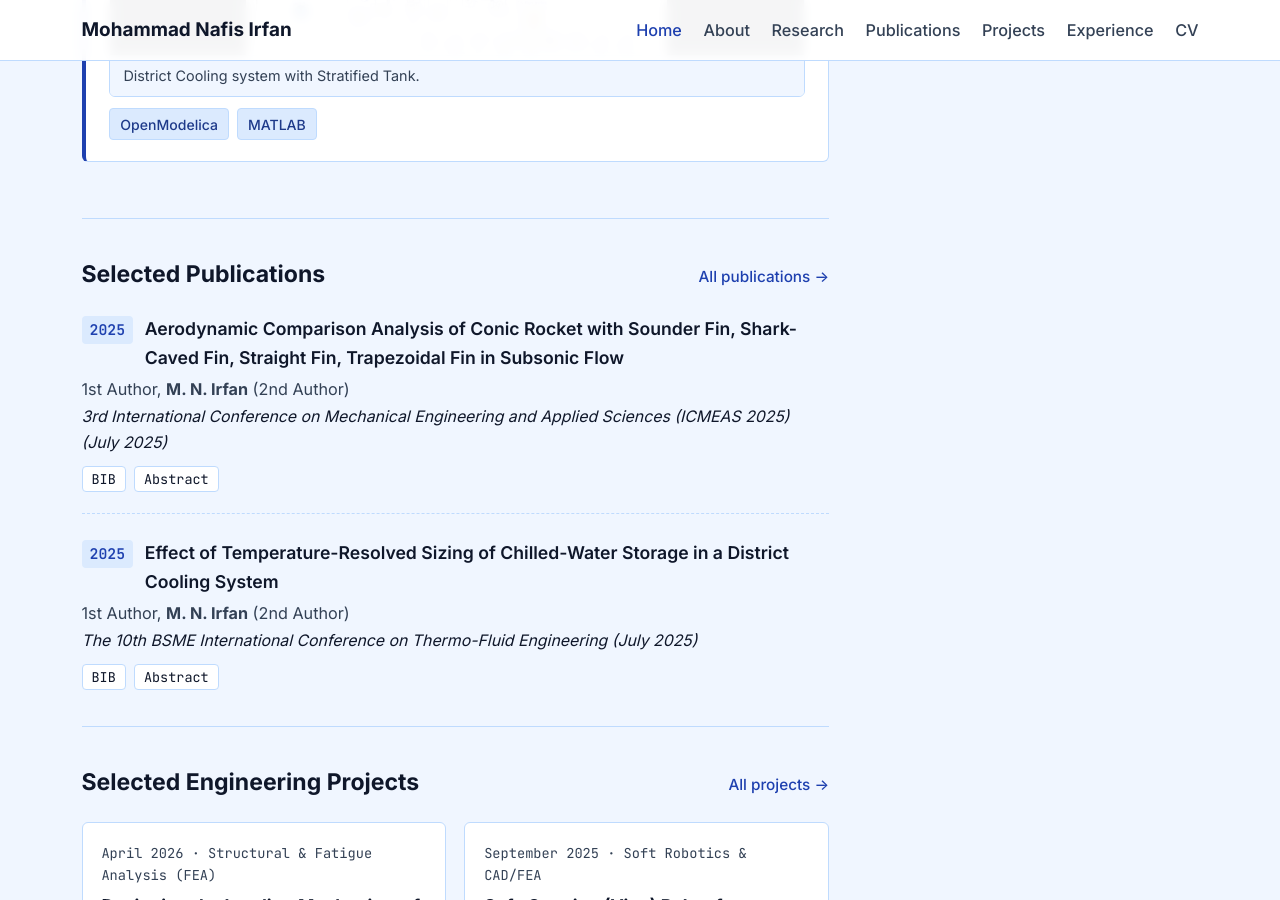
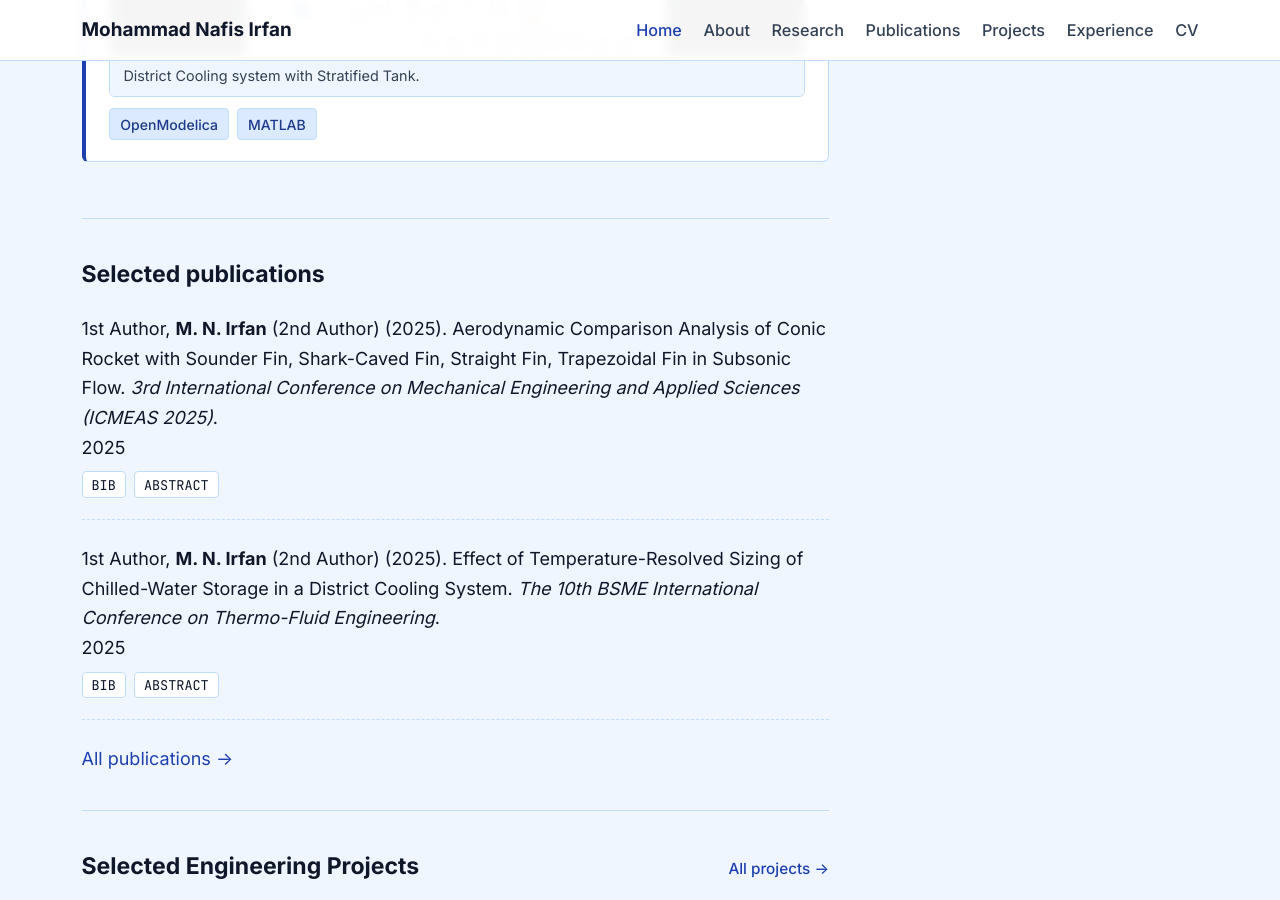
Before and after one commit to Nafis004/nafis04, a Jekyll site: the page built from index.html, in a window 1280 px wide and 900 px high, scrolled down 1877 px. Built offline with Jekyll 4.4.1, drawn with Linux system fonts in a browser that asks for light colours.

Commit message:
Refactor publication section layout and content

```diff
--- a/index.html
+++ b/index.html
@@ -51,20 +51,32 @@ title: Home
       {% endfor %}
     </section>
 
-    <section class="content-section">
-      <h2>Selected Publications <a class="section-more" href="{{ '/publications/' | relative_url }}">All publications &rarr;</a></h2>
+    <section class="content-section pub-section">
+      <h2 class="section-heading-bar">Selected publications</h2>
+      <div class="pub-box-card">
         {% for pub in site.data.publications %}
           <div class="pub-item">
-          <div class="pub-header">
-            <span class="pub-year">{{ pub.year }}</span>
-            <span class="pub-title">{{ pub.title }}</span>
+            <div class="pub-row">
+              <div class="pub-citation">
+                {{ pub.authors }} ({{ pub.year }}). {{ pub.title }}. <em>{{ pub.venue }}</em>.
               </div>
-          <div class="pub-authors">{{ pub.authors }}</div>
-          <div class="pub-venue">{{ pub.venue }} ({{ pub.date }})</div>
+              <span class="pub-year-pill">{{ pub.year }}</span>
+            </div>
+
             <div class="pub-actions">
-            <button class="pill-btn" onclick="toggleDrawer('bib-{{ pub.id }}')">BIB</button>
-            <button class="pill-btn" onclick="toggleDrawer('abs-{{ pub.id }}')">Abstract</button>
+              {% if pub.doi %}
+                <a href="{{ pub.doi }}" target="_blank" class="pill-btn primary">DOI</a>
+              {% endif %}
+              {% if pub.code %}
+                <a href="{{ pub.code }}" target="_blank" class="pill-btn">CODE</a>
+              {% endif %}
+              {% if pub.slides %}
+                <a href="{{ pub.slides }}" target="_blank" class="pill-btn">SLIDES</a>
+              {% endif %}
+              <button type="button" class="pill-btn" onclick="toggleDrawer('bib-{{ pub.id }}')">BIB</button>
+              <button type="button" class="pill-btn" onclick="toggleDrawer('abs-{{ pub.id }}')">ABSTRACT</button>
             </div>
+
             <div id="bib-{{ pub.id }}" class="pub-drawer">
               <pre>{{ pub.bibtex }}</pre>
             </div>
@@ -73,6 +85,11 @@ title: Home
             </div>
           </div>
         {% endfor %}
+
+        <div class="pub-card-footer">
+          <a href="{{ '/publications/' | relative_url }}">All publications &rarr;</a>
+        </div>
+      </div>
     </section>
 
     <section class="content-section" style="border-bottom:none;">
```
Lines whose indentation alone changed are shown as unchanged.
